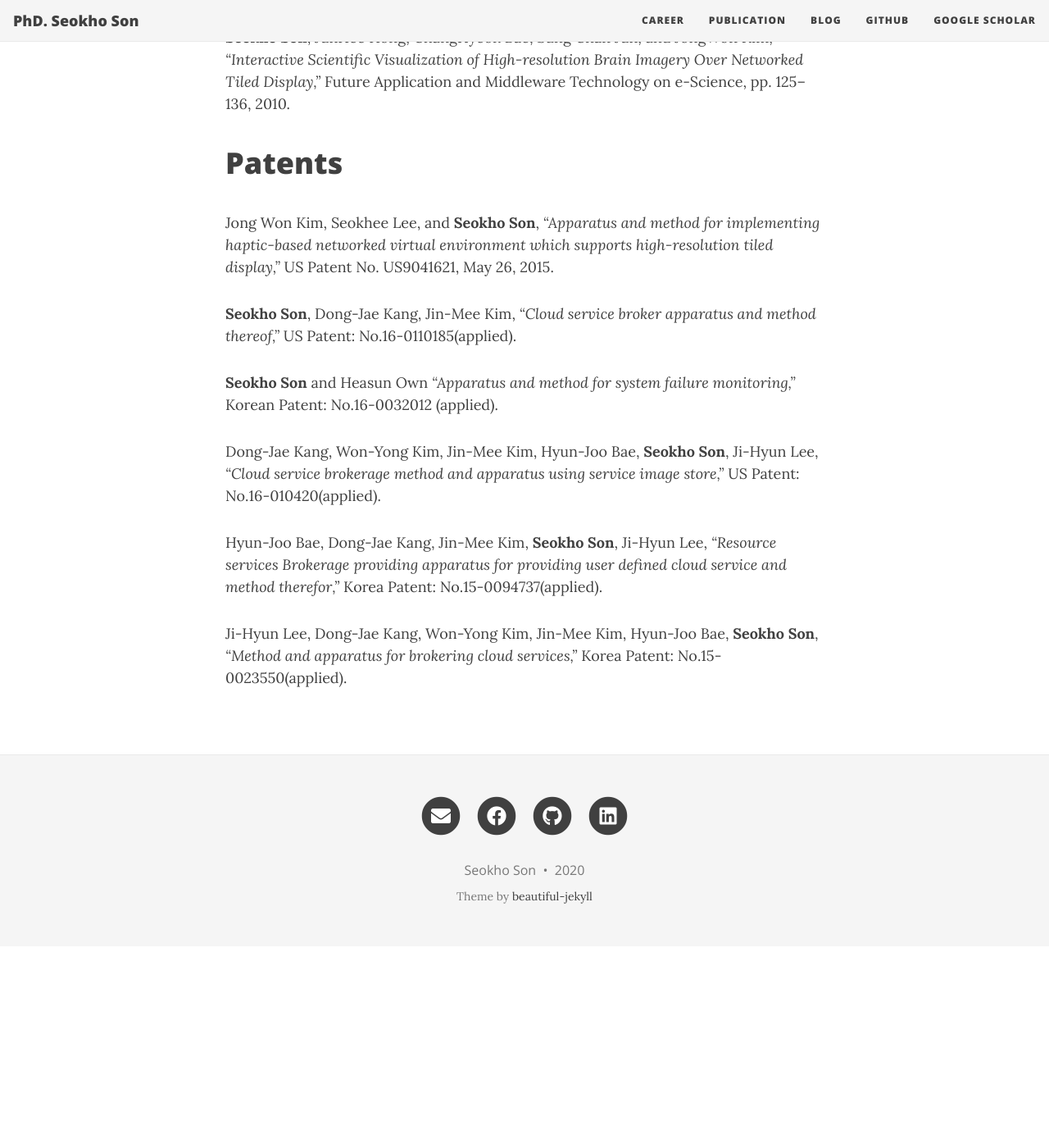
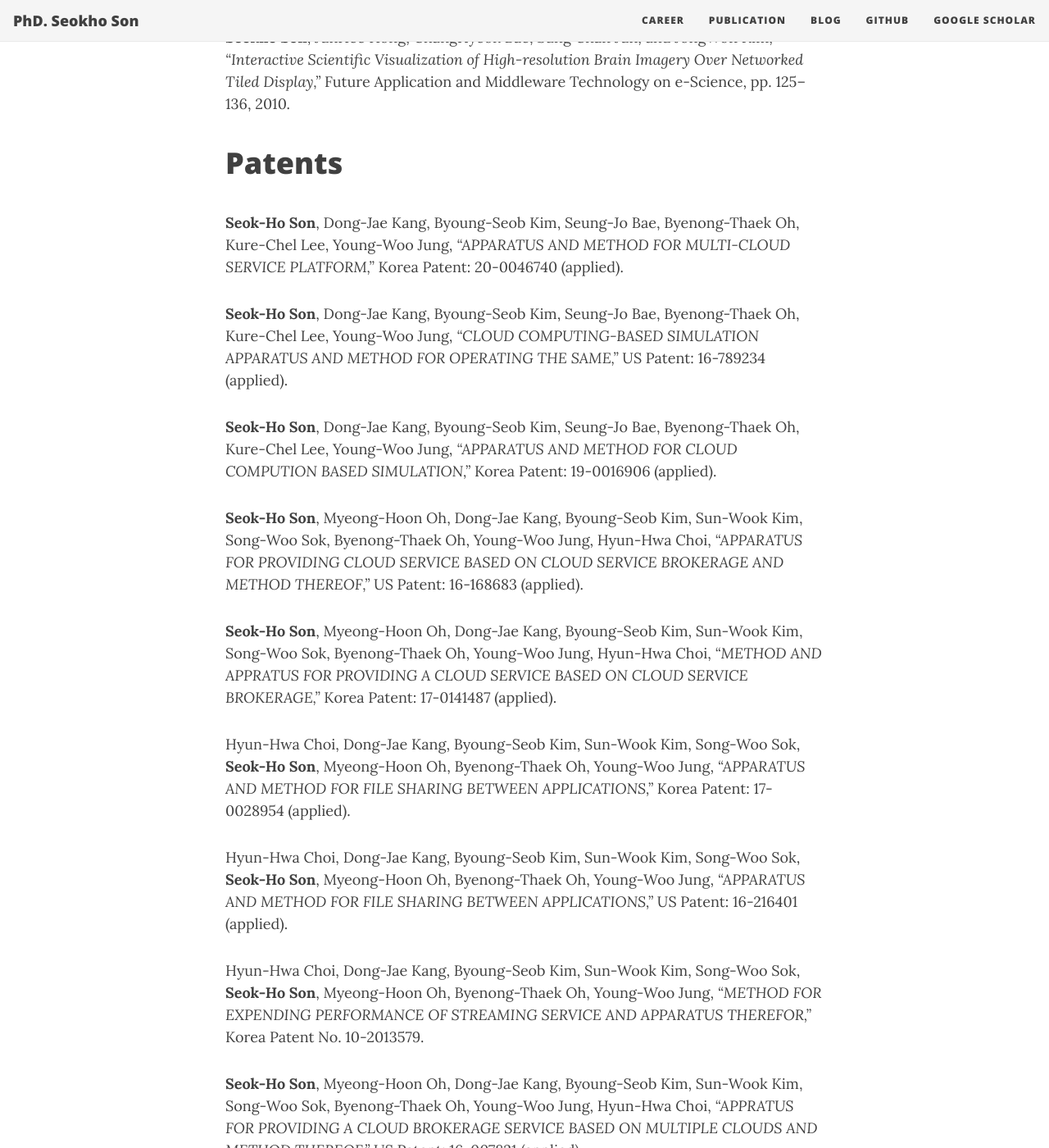
Before and after one commit to seokho-son/seokho-son.github.io, a Jekyll site: the page built from publication.md, in a window 1280 px wide and 1400 px high, scrolled down 3926 px. Shown: the whole window at 82% size. Built offline with Jekyll 4.4.1, drawn with Linux system fonts in a browser that asks for light colours; nearby versions of some CDN libraries; before the commit the page ends 5080 px from its top, so only the background shows below that; some of the changed text lies outside the part shown.

Commit message:
Add patents

```diff
--- a/publication.md
+++ b/publication.md
@@ -78,14 +78,46 @@ JongWon Kim, Seokhee Lee, and **Seokho Son**, _“QoE Framework for Haptic-based
 
 # Patents
 
+**Seok-Ho Son**, Dong-Jae Kang, Byoung-Seob Kim, Seung-Jo Bae, Byenong-Thaek Oh, Kure-Chel Lee, Young-Woo Jung,	_"APPARATUS AND METHOD FOR MULTI-CLOUD SERVICE PLATFORM,"_ Korea Patent:	20-0046740 (applied).
+
+**Seok-Ho Son**, Dong-Jae Kang, Byoung-Seob Kim, Seung-Jo Bae, Byenong-Thaek Oh, Kure-Chel Lee, Young-Woo Jung,	_"CLOUD COMPUTING-BASED SIMULATION APPARATUS AND METHOD FOR OPERATING THE SAME,"_ US Patent:	16-789234 (applied).
+
+**Seok-Ho Son**, Dong-Jae Kang, Byoung-Seob Kim, Seung-Jo Bae, Byenong-Thaek Oh, Kure-Chel Lee, Young-Woo Jung,	_"APPARATUS AND METHOD FOR CLOUD COMPUTION BASED SIMULATION,"_ Korea Patent:	19-0016906 (applied).
+
+**Seok-Ho Son**, Myeong-Hoon Oh, Dong-Jae Kang, Byoung-Seob Kim, Sun-Wook Kim, Song-Woo Sok, Byenong-Thaek Oh, Young-Woo Jung, Hyun-Hwa Choi,	_"APPARATUS FOR PROVIDING CLOUD SERVICE BASED ON CLOUD SERVICE BROKERAGE AND METHOD THEREOF,"_ US Patent:	16-168683 (applied).
+
+**Seok-Ho Son**, Myeong-Hoon Oh, Dong-Jae Kang, Byoung-Seob Kim, Sun-Wook Kim, Song-Woo Sok, Byenong-Thaek Oh, Young-Woo Jung, Hyun-Hwa Choi,	_"METHOD AND　APPRATUS FOR PROVIDING A CLOUD SERVICE BASED ON CLOUD SERVICE BROKERAGE,"_ Korea Patent:	17-0141487 (applied).
+
+Hyun-Hwa Choi, Dong-Jae Kang, Byoung-Seob Kim, Sun-Wook Kim, Song-Woo Sok, **Seok-Ho Son**, Myeong-Hoon Oh, Byenong-Thaek Oh, Young-Woo Jung, _"APPARATUS AND METHOD FOR FILE SHARING BETWEEN APPLICATIONS,"_ Korea Patent:	17-0028954 (applied).
+
+Hyun-Hwa Choi, Dong-Jae Kang, Byoung-Seob Kim, Sun-Wook Kim, Song-Woo Sok, **Seok-Ho Son**, Myeong-Hoon Oh, Byenong-Thaek Oh, Young-Woo Jung, _"APPARATUS AND METHOD FOR FILE SHARING BETWEEN APPLICATIONS,"_ US Patent:	16-216401 (applied).
+
+Hyun-Hwa Choi, Dong-Jae Kang, Byoung-Seob Kim, Sun-Wook Kim, Song-Woo Sok, **Seok-Ho Son**, Myeong-Hoon Oh, Byenong-Thaek Oh, Young-Woo Jung, _"METHOD FOR EXPENDING PERFORMANCE OF STREAMING SERVICE AND APPARATUS THEREFOR,"_ Korea Patent No.	10-2013579.
+
+**Seok-Ho Son**, Myeong-Hoon Oh, Dong-Jae Kang, Byoung-Seob Kim, Sun-Wook Kim, Song-Woo Sok, Byenong-Thaek Oh, Young-Woo Jung, Hyun-Hwa Choi,	_"APPRATUS FOR PROVIDING A CLOUD BROKERAGE SERVICE BASED ON MULTIPLE CLOUDS AND METHOD THEREOF,"_ US Patent:	16-007821 (applied).
+
+**Seok-Ho Son**, Myeong-Hoon Oh, Dong-Jae Kang, Byoung-Seob Kim, Sun-Wook Kim, Song-Woo Sok, Byenong-Thaek Oh, Young-Woo Jung, Hyun-Hwa Choi,	_"APPRATUS FOR PROVIDING A CLOUD BROKERAGE SERVICE BASED ON MULTIPLE CLOUDS AND METHOD THEREOF,"_ Korea Patent:	17-0075908 (applied).
+
+Myeong-Hoon Oh, Dong-Jae Kang, Byoung-Seob Kim, Sun-Wook Kim, Song-Woo Sok, **Seok-Ho Son**, Byenong-Thaek Oh, Young-Woo Jung, Hyun-Hwa Choi,	_"APPARATUS FOR PROVIDING CLOUD SERVICE USING CLOUD SERVICE BROKERAGE BASED ON MULTIPLE CLOUDS AND METHOD THEREOF,"_ US Patent:	16-007958 (applied).
+
+Myeong-Hoon Oh, Dong-Jae Kang, Byoung-Seob Kim, Sun-Wook Kim, Song-Woo Sok, **Seok-Ho Son**, Byenong-Thaek Oh, Young-Woo Jung, Hyun-Hwa Choi,	_"APPRATUS FOR PROVIDING A CLOUD SERVICE USING CLOUD SERVICE BROKERAGE BASED ON MULTIPLE CLOUDS AND METHOD THEREOF,"_ Korea Patent: 17-0075923 (applied).
+
+**Seok-Ho Son**, Dong-Jae Kang, Byoung-Seob Kim, Sun-Wook Kim, Myeong-Hoon Oh, Byenong-Thaek Oh, Young-Woo Jung, Hyun-Hwa Choi,	_"APPARATUS AND METHOD FOR VALIDATING SERVICE CONTROL STATUS,"_ US Patent:	15-803620 (applied).
+
+**Seok-Ho Son**, Dong-Jae Kang, Byoung-Seob Kim, Sun-Wook Kim, Myeong-Hoon Oh, Byenong-Thaek Oh, Young-Woo Jung, Hyun-Hwa Choi,	_"APPARATUS AND METHOD FOR CHECKING COMPLETION STATUS OF SERVICE CONTROL,"_ Korea Patent: 17-0028363 (applied).
+
+**Seok Ho Son**, Hea Sun Own, _“	METHOD AND APPARATUS FOR MONITORING FAULT OF SYSTEM,”_ Korean Patent: No.16-0032012 (applied).
+
+**Seok-Ho Son**, Dong-Jae Kang, Jin-Mee Kim, Hyun-Joo Bae, Ji-Hyun Lee,	_"CLOUD SERVICE BROKER APPARATUS AND METHOD THEREOF,"_ US Patent: 14-974704 (applied).
+
+**Seok-Ho Son**, Dong-Jae Kang, Jin-Mee Kim, Hyun-Joo Bae, Ji-Hyun Lee,	_"CLOUD SERVICE BROKER AND METHOD THEREOF,"_ Korea Patent: No.15-0110184 (applied).
+
+Hyun-Joo Bae, Dong-Jae Kang, Jin-Mee Kim, **Seokho Son**, Ji-Hyun Lee, _“RESOURCE SERVICES BROKERAGE PROVIDING APPARATUS FOR PROVIDING USER DEFINED CLOUD SERVICE AND METHOD THEREFOR,”_ Korea Patent: No.15-0094737 (applied).
+
+Ji-Hyun Lee, Dong-Jae Kang, Won-Yong Kim, Jin-Mee Kim, Hyun-Joo Bae, **Seokho Son**, _“	METHOD AND APPARATUS FOR BROKERING CLOUD SERVICES,”_ Korea Patent: No.10-1779964.
+
+Dong-Jae Kang, Won-Yong Kim, Jin-Mee Kim, Hyun-Joo Bae, **Seok-Ho Son**, Ji-Hyun Lee,	_"CLOUD SERVICE BROKERAGE METHOD AND APPARATUS USING SERVICE IMAGE STORE,"_ US Patent: 15-010420 (applied).
+
+Dong-Jae Kang, Won-Yong Kim, Jin-Mee Kim, Hyun-Joo Bae, **Seok-Ho Son**, Ji-Hyun Lee,	_"METHOD FOR BROKERING CLOUD SERVICE USING SERVICE IMAGE STORE AND APPARATUS USING THE SAME,"_ Korea Patent: 15-0084496 (applied).
+
 Jong Won Kim, Seokhee Lee, and **Seokho Son**, _“Apparatus and method for implementing haptic-based networked virtual environment which supports high-resolution tiled display,”_ US Patent No. US9041621, May 26, 2015.
-
-**Seokho Son**, Dong-Jae Kang, Jin-Mee Kim, _“Cloud service broker apparatus and method thereof,”_ US Patent: No.16-0110185(applied).
-
-**Seokho Son** and Heasun Own _“Apparatus and method for system failure monitoring,”_ Korean Patent: No.16-0032012 (applied).
-
-Dong-Jae Kang, Won-Yong Kim, Jin-Mee Kim, Hyun-Joo Bae, **Seokho Son**, Ji-Hyun Lee, _“Cloud service brokerage method and apparatus using service image store,”_ US Patent: No.16-010420(applied).
-
-Hyun-Joo Bae, Dong-Jae Kang, Jin-Mee Kim, **Seokho Son**, Ji-Hyun Lee, _“Resource services Brokerage providing apparatus for providing user defined cloud service and method therefor,”_ Korea Patent: No.15-0094737(applied).
-
-Ji-Hyun Lee, Dong-Jae Kang, Won-Yong Kim, Jin-Mee Kim, Hyun-Joo Bae, **Seokho Son**, _“Method and apparatus for brokering cloud services,”_ Korea Patent: No.15-0023550(applied).
```
